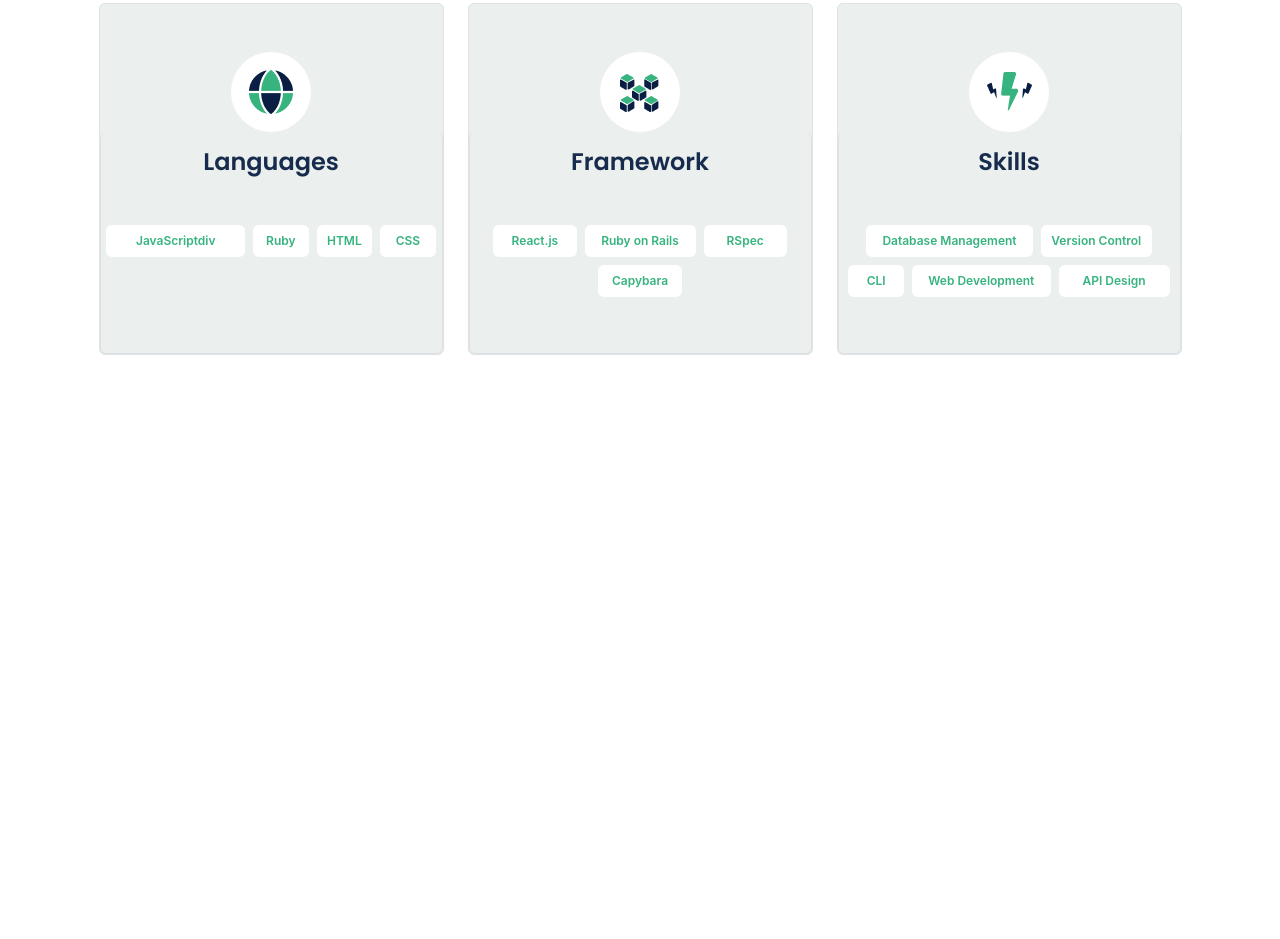
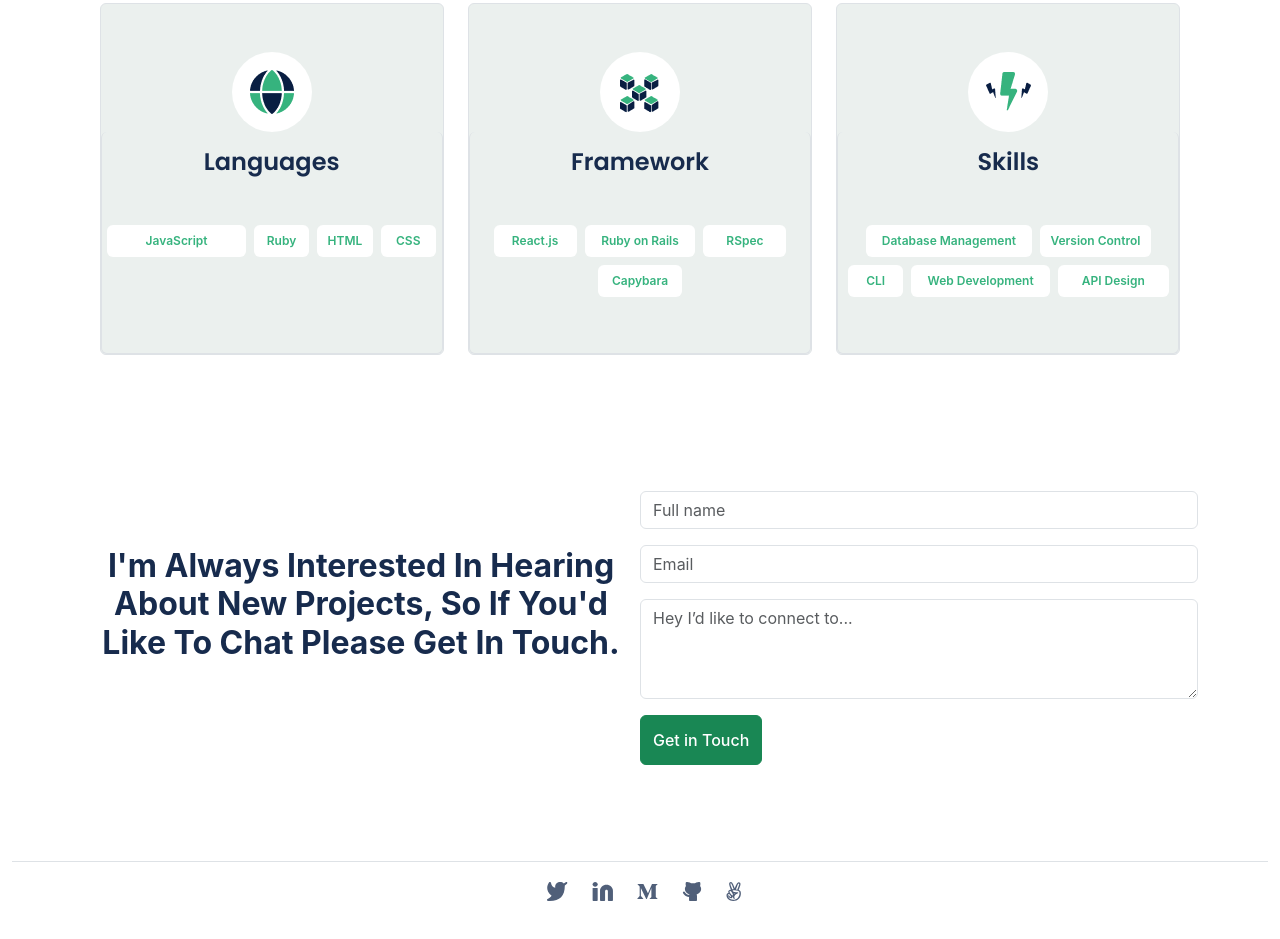
Before and after one commit to romans-adi/Portfolio, a website: page index.html in a window 1280 px wide. Shown: the part 2376-3315 px from the top of the page. Before the commit the page ends 2747 px from the top, so only its background shows below. Drawn offline with Linux system fonts and the light colour scheme.

Commit message:
Adding section Contact and Footer

```diff
--- a/index.html
+++ b/index.html
@@ -185,9 +185,8 @@
         <p class="supporting-text blue text-center mb-3 w-50"> I can help you build a product , feature or website Look through some of my work and experience! If you like what you see and have a project you need coded,
         don’t hesitate to contact me.</p>
         <a href="#" class="btn btn-success">Get my Resume</a>
-      </div>
       <div class="row align-items-stretch justify-content-center text-center mb-3 mt-5 ">
-        <div class="card-wrapper col">
+        <div class="card-wrapper col mb-4">
           <div class="card position-relative border gray-bg d-flex justify-content-center align-items-center h-100">
             <div class="icon-elipse bg-white border-50 mt-5 ">
               <img src="assets/img/icon-language.png" class="card-img-top" alt="...">
@@ -196,7 +195,7 @@
               <div class="col align-items-center">
                 <h3 class="card-title">Languages</h3>
                 <div class="d-flex justify-content-center align-items-center row mt-5 mb-2 gap-2 ps-0">
-                  <div class="tool col-5 bg-white rounded green py-2">JavaScriptdiv</div>
+                  <div class="tool col-5 bg-white rounded green py-2">JavaScript</div>
                   <div class="tool col-2 bg-white rounded green py-2">Ruby</div>
                   <div class="tool col-2 bg-white rounded green py-2">HTML</div>
                   <div class="tool col-2 bg-white rounded green py-2">CSS</div>
@@ -206,7 +205,7 @@
             </div>
           </div>
         </div>
-        <div class="card-wrapper col">
+        <div class="card-wrapper col mb-4">
           <div class="card position-relative border gray-bg d-flex justify-content-center align-items-center h-100">
             <div class="icon-elipse bg-white border-50 mt-5 ">
               <img src="assets/img/icon-frameworks.png" class="card-img-top" alt="...">
@@ -224,7 +223,7 @@
             </div>
           </div>
         </div>
-        <div class="card-wrapper col">
+        <div class="card-wrapper col mb-4">
           <div class="card position-relative border gray-bg d-flex justify-content-center align-items-center h-100">
             <div class="icon-elipse bg-white border-50 mt-5 ">
               <img src="assets/img/icon-skills.png" class="card-img-top" alt="...">
@@ -244,11 +243,50 @@
           </div>
         </div>
       </div>
-
+      </div>
     </section>
-    <section id="contact"></section>
+    <section id="contact" class="my-5 p-5">
+      <div class="container d-flex justify-content-center align-items-center">
+        <h2 class="text-capitalize text-center fw-bold my-2 pt-5 blue align-self-start col-6">I'm always interested in hearing about new projects, so if you'd like to chat please get in touch.</h2>
+      <form class="col-6 flex-end align-self-end" action="https://formspree.io/f/xyyadldd"
+      method="POST">
+        <div class="mb-3">
+          <input type="text" name="fullname" aria-label="Full Name" class="form-control" id="fullname" placeholder="Full name" required maxlength="30">
+        </div>
+        <div class="mb-3">
+          <input type="email" name="email" class="form-control" id="email" aria-label="Email" placeholder="Email" required>
+        </div>
+        <div class="mb-3">
+          <textarea class="form-control" name="message" placeholder="Hey I’d like to connect to..." id="message" aria-label="Message" style="height: 100px" required maxlength="500"></textarea>
+        </div>
+        <button type="submit" class="btn btn-success">Get in Touch</button>
+      </form>
+    </div>
+    </section>
   </main>
-  <footer></footer>
+  <div class="container-fluid">
+  <footer class="d-flex flex-wrap align-items-center py-3 my-4 border-top justify-content-center">
+    <div class="social social-header">
+      <ul class="d-flex flex-row gap-4 me-4">
+        <li class="social-icon">
+          <a href="#"><img src="assets/img/icons/twitter.svg" alt="Twitter"></a>
+        </li>
+        <li class="social-icon">
+          <a href="#"><img src="assets/img/icons/Linkedin icon.svg" alt="LinkedIn"></a>
+        </li>
+        <li class="social-icon">
+          <a href="#"><img src="assets/img/icons/medium.svg" alt="Medium"></a>
+        </li>
+        <li class="social-icon">
+          <a href="#"><img src="assets/img/icons/github.svg" alt="GitHub"></a>
+        </li>
+        <li class="social-icon">
+          <a href="#"><img src="assets/img/icons/angellist.svg" alt="Angellist"></a>
+        </li>
+      </ul>
+    </div>
+  </footer>
+</div>
   <script src="assets/js/bootstrap.bundle.min.js"></script>
 </body>
 
```
